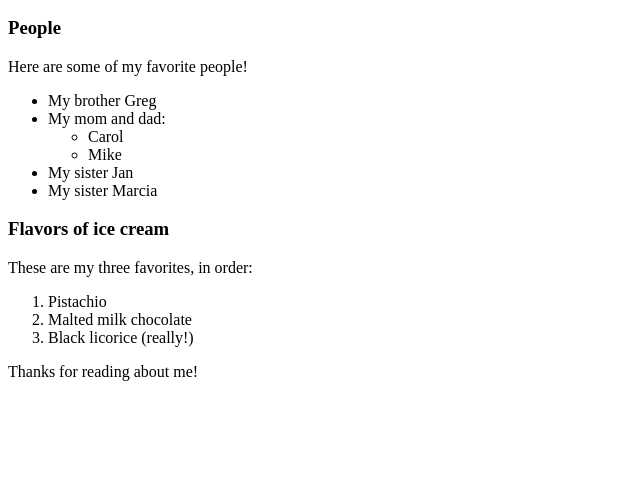
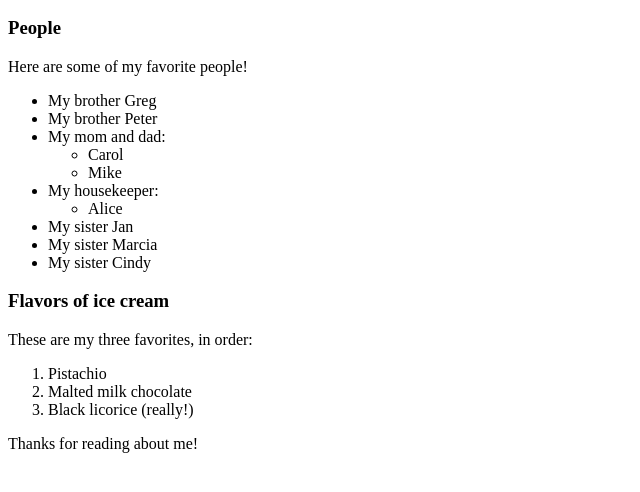
Before and after one commit to noribang/my-first-webpage, a plain HTML site: page favorite-things.html in a window 1280 px wide. Shown: the part 110-602 px from the top of the page, without its empty margins (0-640 px from the left). Drawn offline with Linux system fonts and the light colour scheme.

Commit message:
add li elements for siblings and housekeeper

```diff
--- a/favorite-things.html
+++ b/favorite-things.html
@@ -14,14 +14,21 @@
 		<p>Here are some of my favorite people!</p>
 		<ul>
 			<li>My brother Greg</li>
+			<li>My brother Peter</li>
 			<li>My mom and dad:
 				<ul>
 					<li>Carol</li>
 					<li>Mike</li>
 				</ul>
 			</li>
+			<li>My housekeeper:
+				<ul>
+					<li>Alice</li>
+				</ul>
+			</li>
 			<li>My sister Jan</li>
 			<li>My sister Marcia</li>
+			<li>My sister Cindy</li>
 		</ul>
 
 		<h3>Flavors of ice cream</h3>
```
